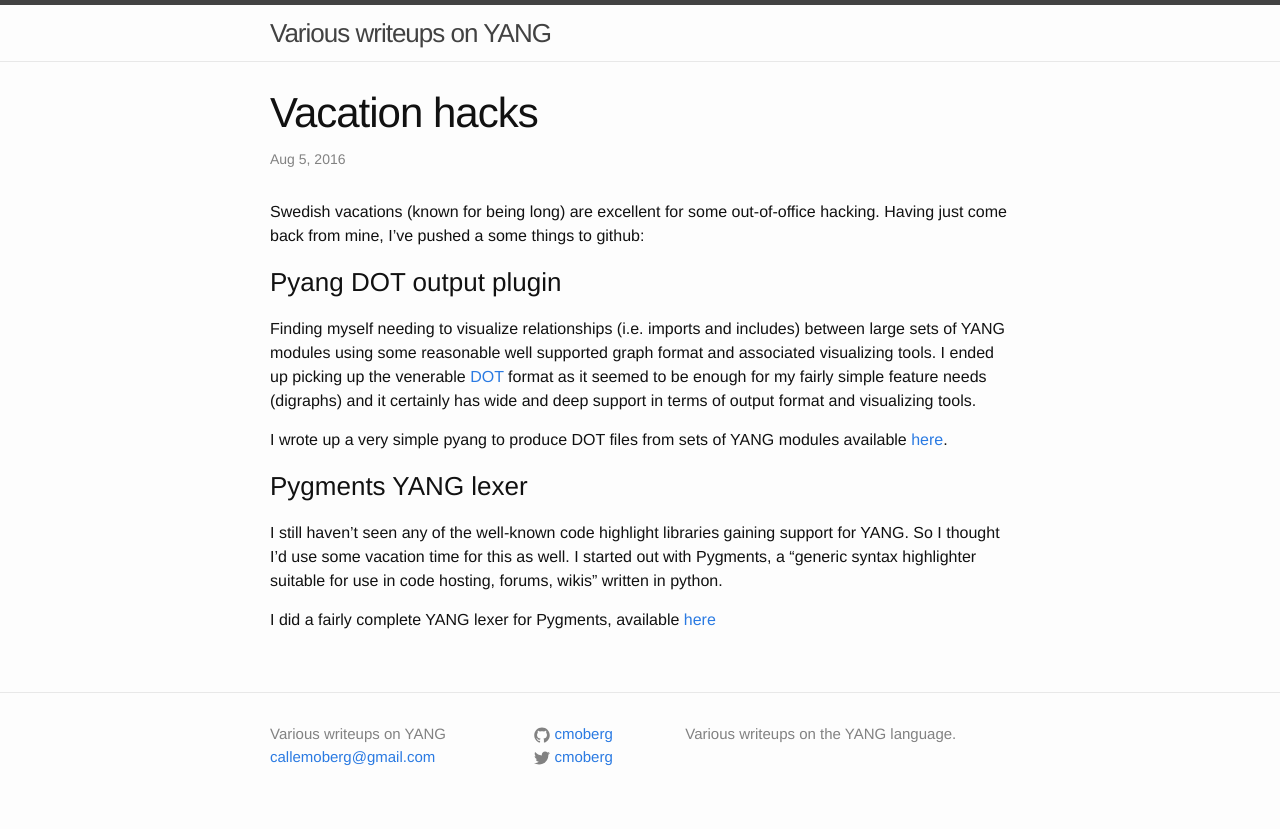
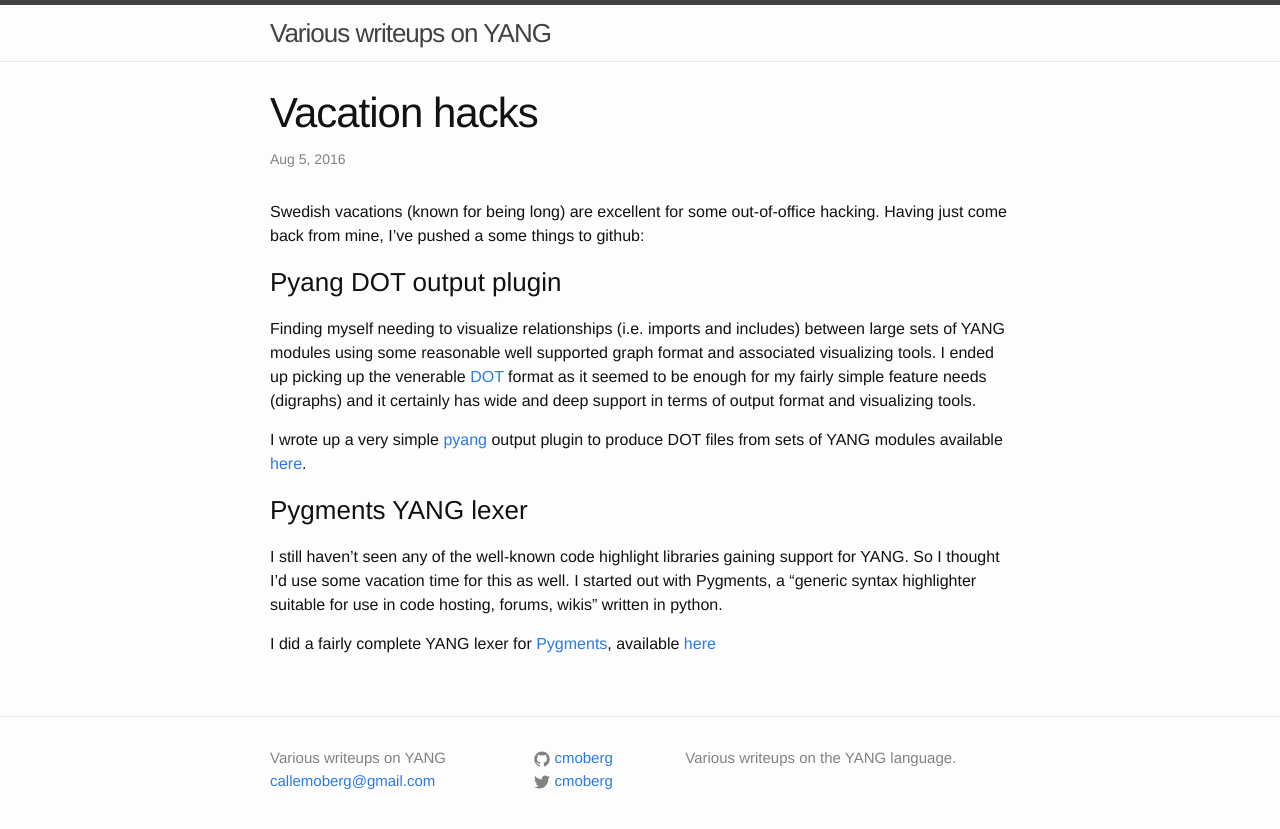
Before and after one commit to cmoberg/cmoberg.github.io, a Jekyll site: the page built from _posts/2016-08-05-pyang-dot-plugin.md, in a window 1280 px wide. Shown: the top 829 px of the page. Built offline with Jekyll 4.4.1, drawn with Linux system fonts in a browser that asks for light colours.

Commit message:
More markup

```diff
--- a/_posts/2016-08-05-pyang-dot-plugin.md
+++ b/_posts/2016-08-05-pyang-dot-plugin.md
@@ -8,9 +8,9 @@ Swedish vacations (known for being long) are excellent for some out-of-office ha
 ### Pyang DOT output plugin
 Finding myself needing to visualize relationships (i.e. imports and includes) between large sets of YANG modules using some reasonable well supported graph format and associated visualizing tools. I ended up picking up the venerable [DOT](https://en.wikipedia.org/wiki/DOT_\(graph_description_languag\)) format as it seemed to be enough for my fairly simple feature needs (digraphs) and it certainly has wide and deep support in terms of output format and visualizing tools.
 
-I wrote up a very simple pyang to produce DOT files from sets of YANG modules available [here](https://github.com/cmoberg/pyang-module-catalog-plugin/).
+I wrote up a very simple [pyang](https://github.com/mbj4668/pyang) output plugin to produce DOT files from sets of YANG modules available [here](https://github.com/cmoberg/pyang-module-catalog-plugin/).
 
 ### Pygments YANG lexer
 I still haven't seen any of the well-known code highlight libraries gaining support for YANG. So I thought I'd use some vacation time for this as well. I started out with Pygments, a "generic syntax highlighter suitable for use in code hosting, forums, wikis" written in python.
 
-I did a fairly complete YANG lexer for Pygments, available [here](https://github.com/cmoberg/pygments-yang-lexer)
+I did a fairly complete YANG lexer for [Pygments](http://pygments.org/), available [here](https://github.com/cmoberg/pygments-yang-lexer)
```
